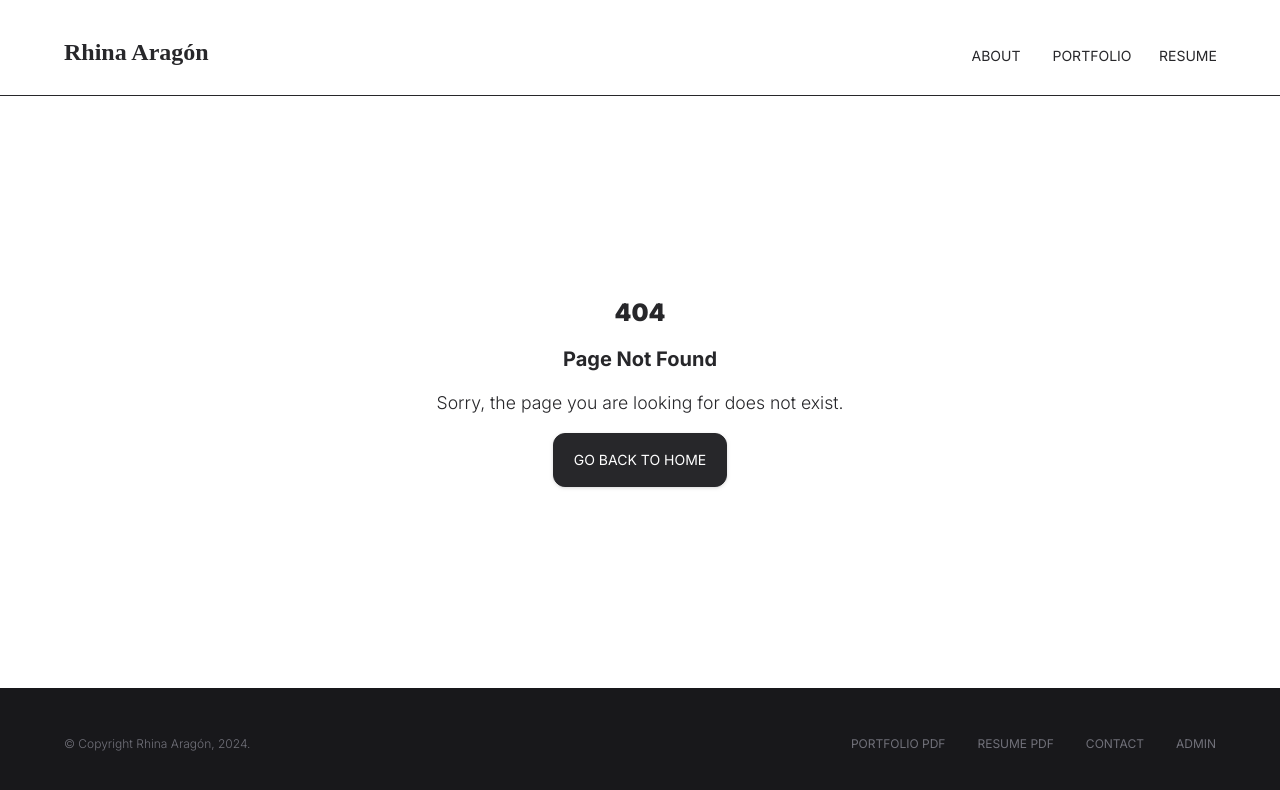
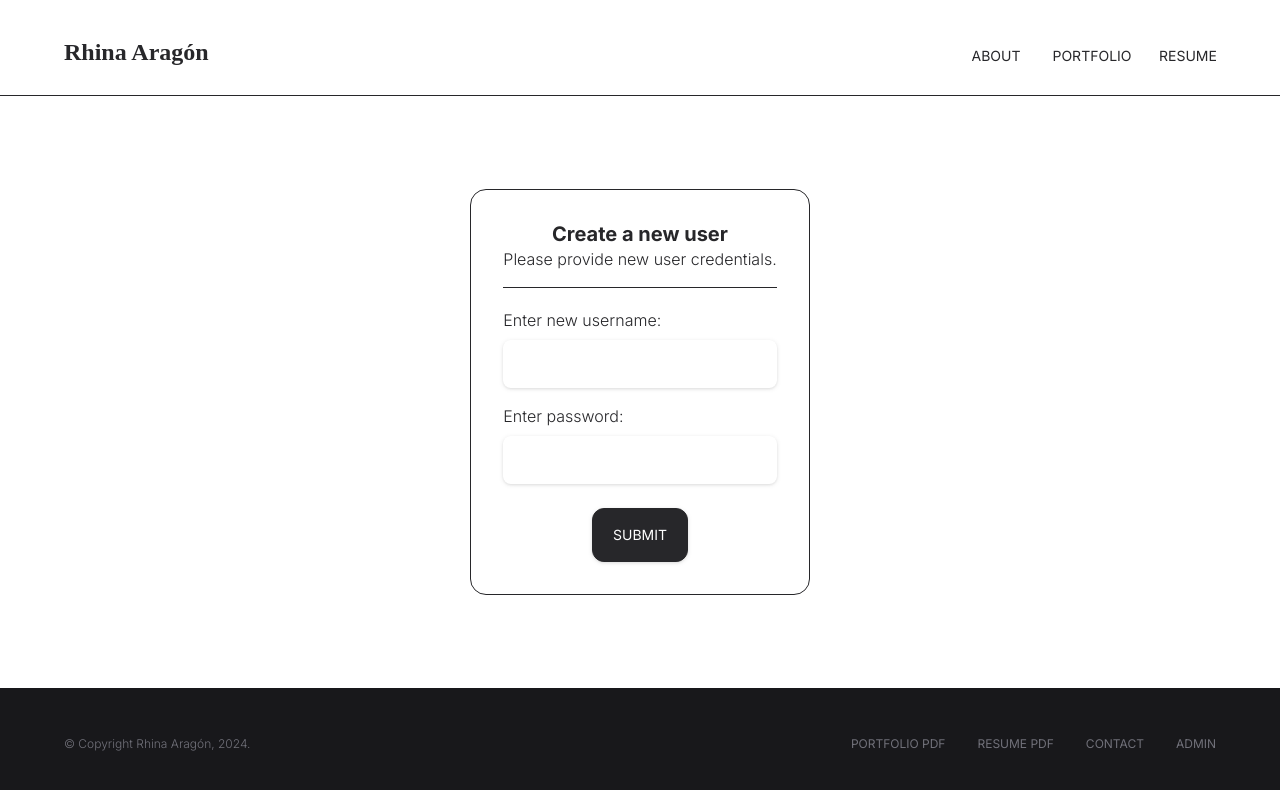
Before and after one commit to liz-garcia/architect-portfolio, a React (Vite) app in the folder client/: page /admin/create-user in a window 1280 px wide. Before the commit this address had no page. Shown: the top 790 px of the page. Built offline with nearby package versions, Linux system fonts and the light colour scheme; a web font is replaced by a local one.

Commit message:
Created Admin route. Updates styles in other files.

```diff
--- a/client/src/AppRouter.jsx
+++ b/client/src/AppRouter.jsx
@@ -2,11 +2,20 @@ import { Routes, Route } from "react-router-dom";
 import Home from "./pages/Home/Home.jsx";
 import NotFoundPage from "./pages/NotFoundPage.jsx";
 
+// * Admin pages
+import Admin from "./pages/Admin/Admin.jsx";
+import CreateUser from "./pages/Admin/CreateUser.jsx";
+
 const AppRouter = () => {
   return (
     <Routes>
-      {/* Home component includes the AboutSection */}
+      {/* Home page includes the About page as AboutSection */}
       <Route path="/" element={<Home />} />
+
+      {/* Admin routes */}
+      <Route path="/admin" element={<Admin />} />
+      <Route path="/admin/create-user" element={<CreateUser />} />
+
       <Route path="*" element={<NotFoundPage />} />
     </Routes>
   );
--- a/client/src/components/Buttons/PrimaryButton.jsx
+++ b/client/src/components/Buttons/PrimaryButton.jsx
@@ -3,7 +3,7 @@ import PropTypes from "prop-types";
 // Tailwind CSS utility classes
 const size = "w-fit min-w-fit";
 const text = "font-normal text-white text-center uppercase text-sm 3xl:text-xl";
-const layout = "block px-5 py-3 rounded-xl 3xl:px-8 3xl:py-5";
+const layout = "block px-5 py-4 rounded-xl 3xl:px-8 3xl:py-5";
 const color = "bg-zinc-800 border border-zinc-800 drop-shadow";
 const hoverColor = "hover:bg-lime-300 hover:border-lime-400";
 const hoverFont = "hover:text-zinc-800 hover:text-sm 3xl:hover:text-xl";
@@ -14,9 +14,9 @@ const transition =
 const primaryButtonStyle = `${size} ${text} ${layout} ${color} ${transition} ${hoverFont} ${hoverColor}`;
 
 // PrimaryButton Component
-const PrimaryButton = ({ onClick, children }) => {
+const PrimaryButton = ({ type, onClick, children }) => {
   return (
-    <button onClick={onClick} className={primaryButtonStyle}>
+    <button type={type} onClick={onClick} className={primaryButtonStyle}>
       {children}
     </button>
   );
@@ -27,6 +27,7 @@ PrimaryButton.propTypes = {
   // Set children to 'PropTypes.node.isRequired', to allow for any renderable content
   children: PropTypes.string.isRequired,
   onClick: PropTypes.func,
+  type: PropTypes.string,
 };
 
 export default PrimaryButton;
--- a/client/src/components/Footer.jsx
+++ b/client/src/components/Footer.jsx
@@ -15,7 +15,6 @@ const linkStyle =
 const Footer = () => {
   return (
     <footer className={footerStyle}>
-      {/* <Logo /> */}
       <div className={copyrightStyle}>
         <p>&copy; Copyright Rhina Aragón, 2024.</p>
       </div>
@@ -37,7 +36,7 @@ const Footer = () => {
             </Link>
           </li>
           <li className={liStyle}>
-            <Link to="/#" className={linkStyle}>
+            <Link to="/admin" className={linkStyle}>
               Admin
             </Link>
           </li>
--- /dev/null
+++ b/client/src/components/Input.jsx
@@ -0,0 +1,25 @@
+import PropTypes from "prop-types";
+
+// Tailwind CSS classes
+const inputStyle =
+  "drop-shadow rounded-lg p-3 3xl:text-xl focus:outline-lime-300";
+
+const Input = ({ name, value, onChange, ...rest }) => {
+  return (
+    <input
+      {...rest}
+      name={name}
+      value={value}
+      onChange={(e) => onChange(e.target.value)}
+      className={inputStyle}
+    />
+  );
+};
+
+Input.propTypes = {
+  name: PropTypes.string.isRequired,
+  value: PropTypes.string.isRequired,
+  onChange: PropTypes.func.isRequired,
+};
+
+export default Input;
--- /dev/null
+++ b/client/src/pages/Admin/Admin.jsx
@@ -0,0 +1,12 @@
+// Tailwind CSS classes
+const admin = "";
+
+const Admin = () => {
+  return (
+    <>
+      <div id="admin" className={admin}></div>
+    </>
+  );
+};
+
+export default Admin;
--- /dev/null
+++ b/client/src/pages/Admin/CreateUser.jsx
@@ -0,0 +1,93 @@
+import { useEffect, useState } from "react";
+
+import Input from "../../components/Input.jsx";
+import PrimaryButton from "../../components/Buttons/PrimaryButton.jsx";
+import useFetch from "../../hooks/useFetch.js";
+
+const createUserStyle =
+  "flex flex-col text-center items-center justify-center gap-1 p-8 w-fit justify-self-center border border-zinc-800 rounded-2xl text-base m-8";
+const headerStyle = "pb-4 mb-4 border-b border-zinc-800";
+const h1Style = "text-xl/tight font-bold 3xl:text-5xl";
+const h2Style = "text-base 3xl:text-3xl";
+const formStyle = "flex flex-col gap-4 items-stretch w-full";
+const containerStyle = "flex flex-col justify-between gap-2";
+const labelStyle = "text-left 3xl:text-3xl";
+const buttonContainer = "w-full flex place-content-center mt-2";
+
+// TODO Remember - All files related to CreateUser in client and server require extra work. This is just a very basic setup.
+const CreateUser = () => {
+  const [username, setUsername] = useState("");
+  const [password, setPassword] = useState("");
+
+  const onSuccess = () => {
+    setUsername("");
+    setPassword("");
+  };
+  const { isLoading, error, performFetch, cancelFetch } = useFetch(
+    "/user/create",
+    onSuccess
+  );
+
+  useEffect(() => {
+    return cancelFetch;
+    // eslint-disable-next-line react-hooks/exhaustive-deps
+  }, []);
+
+  const handleSubmit = (e) => {
+    e.preventDefault();
+    performFetch({
+      method: "POST",
+      headers: {
+        "content-type": "application/json",
+      },
+      body: JSON.stringify({ user: { username, password } }),
+    });
+  };
+
+  let statusComponent = null;
+
+  if (error != null) {
+    statusComponent = (
+      <div>Error while trying to create user: {error.toString()}</div>
+    );
+  } else if (isLoading) {
+    statusComponent = <div>Creating user....</div>;
+  }
+
+  return (
+    <div id="createUser" className={createUserStyle}>
+      <header className={headerStyle}>
+        <h1 className={h1Style}>Create a new user</h1>
+        <h2 className={h2Style}>Please provide new user credentials.</h2>
+      </header>
+      <form onSubmit={handleSubmit} className={formStyle}>
+        <div className={containerStyle}>
+          <label htmlFor="username" className={labelStyle}>
+            Enter new username:
+          </label>
+          <Input
+            name="username"
+            value={username}
+            onChange={(value) => setUsername(value)}
+          />
+        </div>
+        <div className={containerStyle}>
+          <label htmlFor="password" className={labelStyle}>
+            Enter password:
+          </label>
+          <Input
+            name="password"
+            value={password}
+            onChange={(value) => setPassword(value)}
+          />
+        </div>
+        <div className={buttonContainer}>
+          <PrimaryButton type="submit">Submit</PrimaryButton>
+        </div>
+      </form>
+      {statusComponent}
+    </div>
+  );
+};
+
+export default CreateUser;
--- a/client/src/pages/NotFoundPage.jsx
+++ b/client/src/pages/NotFoundPage.jsx
@@ -1,14 +1,14 @@
 import PrimaryLink from "../components/Buttons/PrimaryLink";
 
 const notFoundStyle =
-  " flex flex-col items-center justify-center gap-4 h-[50vh] px-16 text-center xs-landscape:gap-1 xs-landscape:scale-90";
+  " flex flex-col items-center justify-center gap-2 h-[50vh] px-16 text-center xs-landscape:gap-1 xs-landscape:scale-90 m-12 py-8";
 
 const NotFoundPage = () => {
   return (
     <div id="notFound" className={notFoundStyle}>
       <h1 className="text-2xl font-black 3xl:text-6xl">404</h1>
       <h2 className="text-xl font-bold 3xl:text-4xl">Page Not Found</h2>
-      <p className="3xl:py-8 3xl:text-3xl">
+      <p className="pb-1 3xl:py-8 3xl:text-3xl">
         Sorry, the page you are looking for does not exist.
       </p>
       <PrimaryLink to="/">Go back to Home</PrimaryLink>
```
